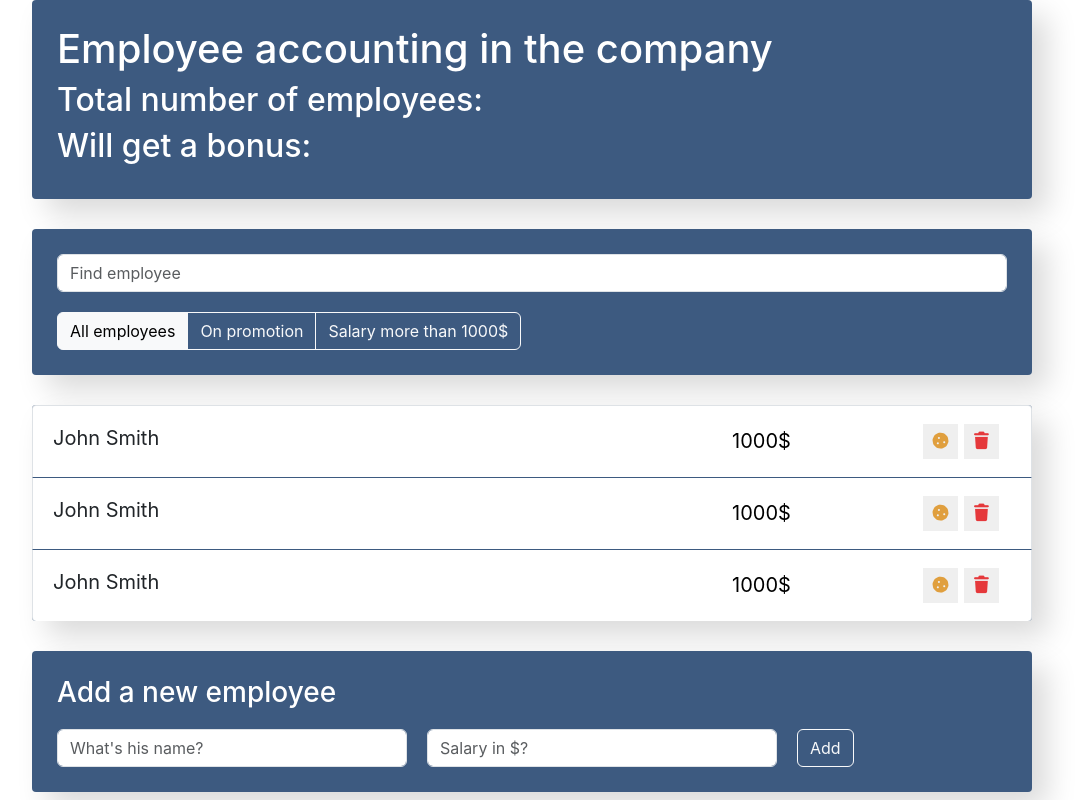
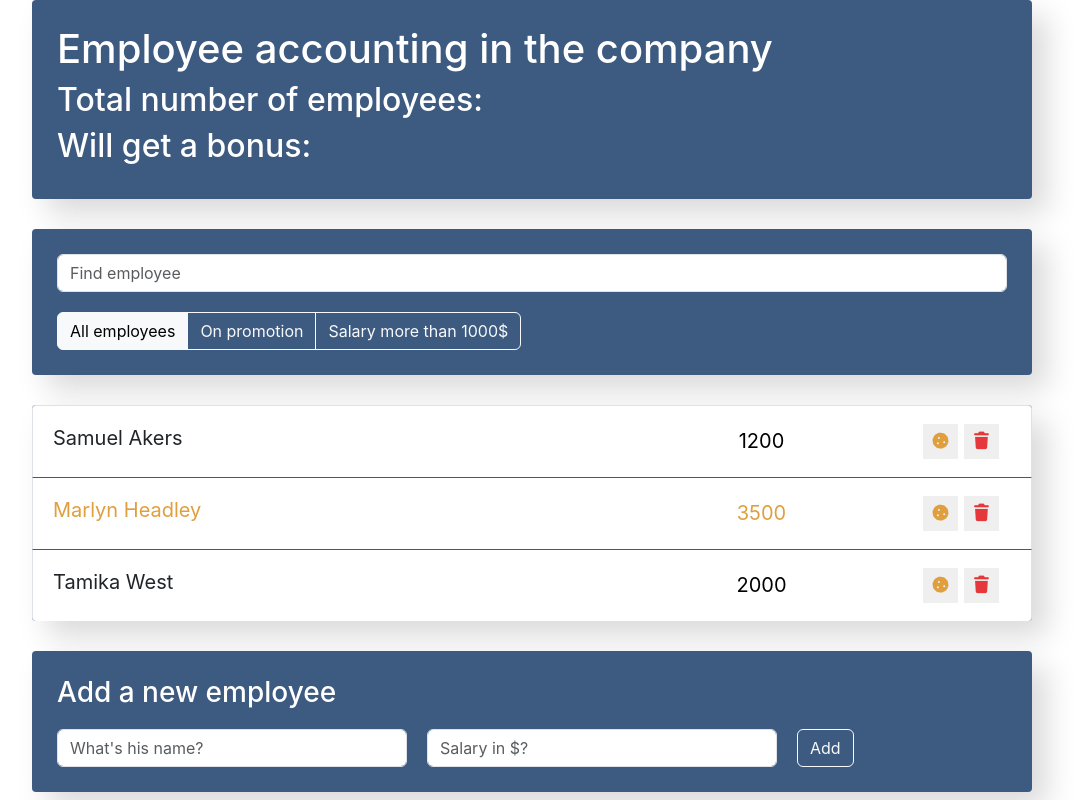
Before and after one commit to kirylkuchko/react-practice, a React (Create React App) app: page / in a window 1280 px wide. Shown: the whole page, without its empty margins (108-1192 px from the left). Built offline with nearby package versions, Linux system fonts and the light colour scheme.

Commit message:
Added props for employees list and rewrited some components on function components

```diff
--- a/src/components/app/app.jsx
+++ b/src/components/app/app.jsx
@@ -6,11 +6,17 @@
 import './app.css';
 
 export default function App() {
+    const data = [
+        {name: 'Samuel Akers', salary: 1200, promotion: false, id: 1},
+        {name: 'Marlyn Headley', salary: 3500, promotion: true, id: 2},
+        {name: 'Tamika West', salary: 2000, promotion: false, id: 3},
+    ];
+
     return (
         <div className="app">
             <AppInfo/>
             <AppNavigation/>
-            <EmployeesList/>
+            <EmployeesList employees={data}/>
             <EmployeesAddForm/>
         </div>
     );
--- a/src/components/employees-list/employees-list-item/employees-list-item.css
+++ b/src/components/employees-list/employees-list-item/employees-list-item.css
@@ -55,10 +55,10 @@
     transform: translateX(0px);
 }
 
-.list-group-item.increase .list-group-item-label, .list-group-item.increase .list-group-item-input {
+.list-group-item.promotion .list-group-item-label, .list-group-item.promotion .list-group-item-input {
     color: #e09f3e;
 }
 
-.list-group-item.increase .btn-star {
+.list-group-item.promotion .btn-star {
     color: #aeaeae;
 }
--- a/src/components/employees-list/employees-list-item/employees-list-item.jsx
+++ b/src/components/employees-list/employees-list-item/employees-list-item.jsx
@@ -1,12 +1,20 @@
-import { Component } from "react";
 import './employees-list-item.css';
 
-export default class EmployeesListItem extends Component {
-    render () {
+export default function EmployeesListItem ({name, salary, promotion}){
+
+    const getlistItemClassName = () => {
+        let listItemClassName = "employees-list-item list-group-item d-flex justify-content-between";
+        if (promotion) {
+            listItemClassName += ' promotion';
+        }
+
+        return listItemClassName;
+    }
+
     return (
-            <li className="employees-list-item list-group-item d-flex justify-content-between">
-                <span className="list-group-item-label">John Smith</span>
-                <input type="text" className="list-group-item-input" defaultValue="1000$"/>
+        <li className={ getlistItemClassName() }>
+            <span className="list-group-item-label">{ name }</span>
+            <input type="text" className="list-group-item-input" defaultValue={ salary }/>
             <div className='d-flex justify-content-center align-items-center'>
                 <button type="button"
                     className="btn-cookie btn-sm ">
@@ -20,6 +28,5 @@
                 <i className="fas fa-star"></i>
             </div>
         </li>
-        );
+    )
 }
-}
--- a/src/components/employees-list/employees-list.jsx
+++ b/src/components/employees-list/employees-list.jsx
@@ -1,15 +1,18 @@
-import { Component } from "react";
 import EmployeesListItem from "./employees-list-item/employees-list-item";
 import './employees-list.css';
 
-export default class EmployeesList extends Component {
-    render () {
-        return (
-            <ul className="app-list list-group">
-                <EmployeesListItem/>
-                <EmployeesListItem/>
-                <EmployeesListItem/>
-            </ul>
-        );
-    }
+export default function EmployeesList ({employees}) {
+    const listItems = () => {
+        return employees.map((employee) => {
+            const {id, ...props} = employee;
+            return <EmployeesListItem key={ id } {...props}/>}
+        )
+    };
+
+
+    return (
+        <ul className="app-list list-group">
+            { listItems() }
+        </ul>
+    );
 }
```
Lines whose indentation alone changed are shown as unchanged.
